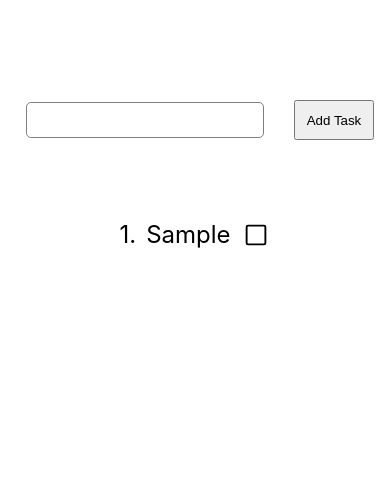
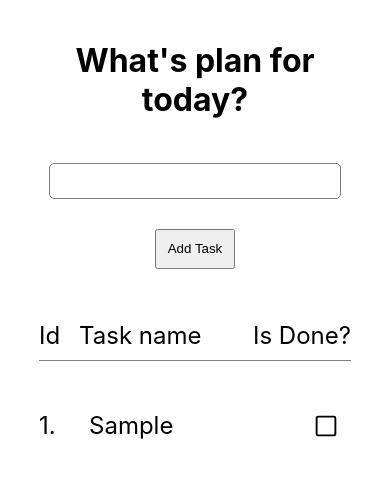
Before and after one commit to Qnio/react-to-do-app, a React (Create React App) app: page / in a window 390 px wide. Both pictures are taken after typing "Sample" into the empty fields and a click on the button "Add Task". Shown: the top 478 px of the page. Built offline with nearby package versions, Linux system fonts and the light colour scheme.

Commit message:
Added isDone functionality, when click on a button it mark task as done. Work on style and mobile version

```diff
--- a/src/components/to-do-data/todo-data.component.jsx
+++ b/src/components/to-do-data/todo-data.component.jsx
@@ -11,6 +11,8 @@ import {
   ToDoForm,
   ToDoFormButton,
   ToDoTasksList,
+  ToDoTaskListHeader,
+  ToDoTasksListHeaderItem,
 } from './todo-data.syles';
 
 class ToDoData extends React.Component {
@@ -63,6 +65,7 @@ class ToDoData extends React.Component {
     const { task, name } = this.state;
     return (
       <ToDoContainer>
+        <h1>What's plan for today?</h1>
         <ToDoContainerForm>
           <ToDoForm onSubmit={this.handleSubmit}>
             <ToDoContainerFormInput
@@ -76,6 +79,11 @@ class ToDoData extends React.Component {
           </ToDoForm>
         </ToDoContainerForm>
         <ToDoTasksList>
+          <ToDoTaskListHeader>
+            <ToDoTasksListHeaderItem>Id</ToDoTasksListHeaderItem>
+            <ToDoTasksListHeaderItem>Task name</ToDoTasksListHeaderItem>
+            <ToDoTasksListHeaderItem>Is Done?</ToDoTasksListHeaderItem>
+          </ToDoTaskListHeader>
           {this.state.toDoList.map((task) => (
             <DisplayTasksList
               key={task.id}
--- a/src/components/to-do-data/todo-data.syles.jsx
+++ b/src/components/to-do-data/todo-data.syles.jsx
@@ -4,6 +4,7 @@ export const ToDoContainer = styled.div`
   display: flex;
   flex-direction: column;
   justify-content: center;
+  gap: 20px;
   align-items: center;
   width: 80%;
   margin: 20px auto;
@@ -13,9 +14,8 @@ export const ToDoContainerForm = styled.div`
   display: flex;
   flex-direction: column;
   justify-content: center;
-
-  width: 400px;
-  height: 200px;
+  width: 100%;
+  height: 100px;
 `;
 
 export const ToDoForm = styled.form`
@@ -23,7 +23,13 @@ export const ToDoForm = styled.form`
   flex-direction: row;
   justify-content: center;
   align-items: center;
+  flex-wrap: wrap;
   gap: 20px;
+  @media (max-width: 600px) {
+    width: 100%;
+
+    @content;
+  }
 `;
 
 export const ToDoFormButton = styled.button`
@@ -32,6 +38,7 @@ export const ToDoFormButton = styled.button`
 `;
 
 export const ToDoContainerFormInput = styled.input`
+  width: 50%;
   margin: 10px;
   background-color: white;
   display: block;
@@ -39,10 +46,45 @@ export const ToDoContainerFormInput = styled.input`
   font-size: 18px;
   border: 1px solid gray;
   border-radius: 5px;
+  @media (max-width: 600px) {
+    width: 100%;
+
+    @content;
+  }
 `;
 
 export const ToDoTasksList = styled.div`
+  width: 100%;
   display: flex;
   flex-direction: column;
   gap: 10px;
 `;
+
+export const ToDoTaskListHeader = styled.div`
+  width: 100%;
+  display: flex;
+  flex-direction: row;
+  border-bottom: 1px solid grey;
+  font-size: 24px;
+  padding-bottom: 10px;
+  @media (max-width: 600px) {
+    margin: 40px auto;
+
+    @content;
+  }
+`;
+
+export const ToDoTasksListHeaderItem = styled.div`
+  width: 100%;
+  display: flex;
+  flex-direction: row;
+  justify-content: space-between;
+
+  &:first-child {
+    max-width: 40px;
+  }
+  &:last-child {
+    max-width: 120px;
+    justify-content: flex-end;
+  }
+`;
--- a/src/components/to-do-display/todo-display.component.jsx
+++ b/src/components/to-do-display/todo-display.component.jsx
@@ -1,17 +1,29 @@
-import { TaskItemsContainer, TaskItemIcon } from './todo-display.styles';
+import {
+  TaskItemsContainer,
+  TaskItemIcon,
+  TaskItem,
+  LineThrough,
+} from './todo-display.styles';
 import { IoCheckmarkDoneSharp } from 'react-icons/io5';
 
 const DisplayTasksList = ({ task, handleTaskIsDone }) => {
   const { id, taskName, isDone } = task;
   return (
     <TaskItemsContainer>
-      <div className='task-item__id'>{id}.</div>
-      <div className='task-item__task'>{taskName}</div>
-      <TaskItemIcon
-        onClick={() => handleTaskIsDone(id)}
-        isDone={isDone}
-        bgImage={IoCheckmarkDoneSharp}
-      ></TaskItemIcon>
+      <TaskItem>{id}.</TaskItem>
+      {isDone ? (
+        <LineThrough>{taskName}</LineThrough>
+      ) : (
+        <TaskItem>{taskName}</TaskItem>
+      )}
+
+      <TaskItem>
+        <TaskItemIcon
+          onClick={() => handleTaskIsDone(id)}
+          isDone={isDone}
+          bgImage={IoCheckmarkDoneSharp}
+        ></TaskItemIcon>
+      </TaskItem>
     </TaskItemsContainer>
   );
 };
--- a/src/components/to-do-display/todo-display.styles.jsx
+++ b/src/components/to-do-display/todo-display.styles.jsx
@@ -5,30 +5,46 @@ const importImage = (props) => {
   return props.bgImage;
 };
 
+const getTaskStatus = (props) => {
+  return props.isDone ? taskIsDone : taskIsToDo;
+};
+
 export const TaskItemsContainer = styled.div`
+  display: flex;
+  flex-direction: row;
+  gap: 10px;
+  font-size: 24px;
+`;
+
+export const TaskItem = styled.div`
   width: 100%;
   display: flex;
-  gap: 10px;
   flex-direction: row;
+  justify-content: space-between;
 
-  font-size: 24px;
+  &:first-child,
+  &:last-child {
+    max-width: 40px;
+  }
 `;
 
 const taskIsDone = css`
   width: 30px;
   height: 30px;
   background-image: url('/assets/images/checkbox-outline.svg');
+  background-repeat: no-repeat;
 `;
 
 const taskIsToDo = css`
   width: 30px;
   height: 30px;
   background-image: url('/assets/images/stop-outline.svg');
+  background-repeat: no-repeat;
 `;
 
-const getTaskStatus = (props) => {
-  return props.isDone ? taskIsDone : taskIsToDo;
-};
+export const LineThrough = styled(TaskItem)`
+  text-decoration: line-through;
+`;
 
 export const TaskItemIcon = styled.div`
   ${getTaskStatus}
```
